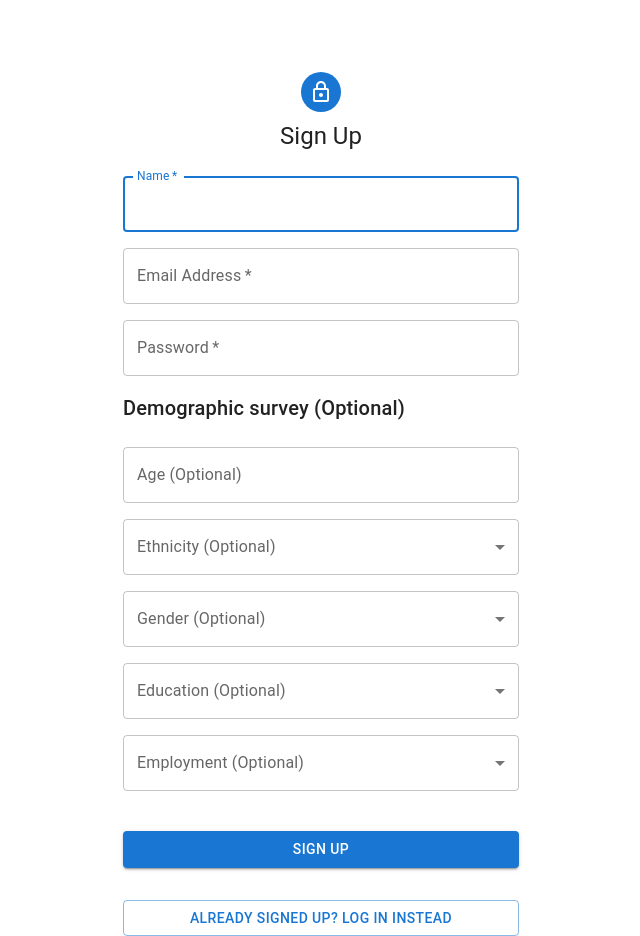
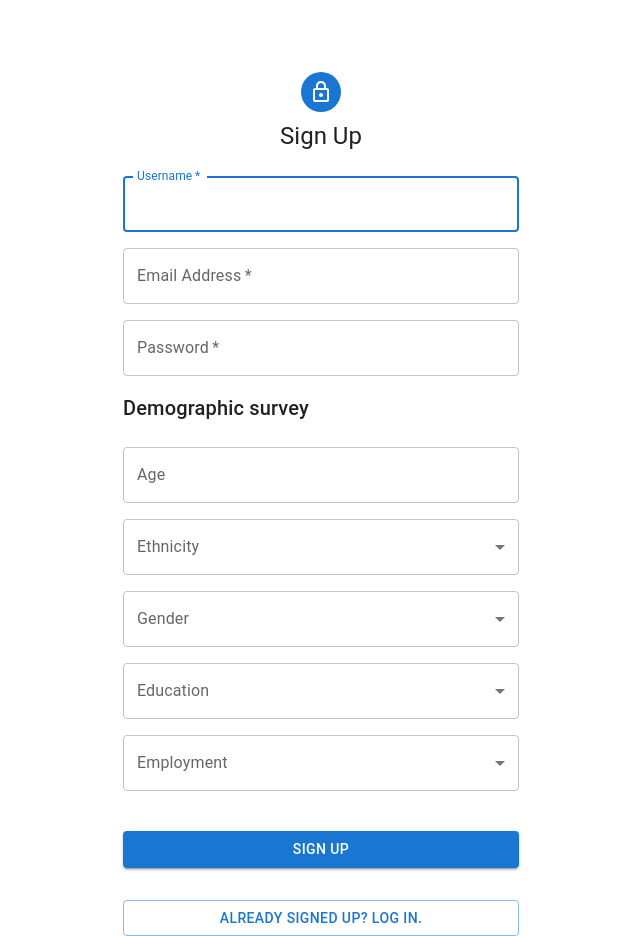
Before and after one commit to UOFT-DSI-SRI-ResponsibleLLM-Hackathon/Team_4, a Next.js app in the folder frontend/: page /signup in a window 1280 px wide. Shown: the whole page, without its empty margins (319-959 px from the left). Built offline with nearby package versions, Linux system fonts and the light colour scheme.

Commit message:
Connecting sign up + chat

```diff
--- a/frontend/package.json
+++ b/frontend/package.json
@@ -13,6 +13,7 @@
     "@emotion/styled": "^11.13.0",
     "@mui/icons-material": "^6.1.2",
     "@mui/material": "^6.1.2",
+    "axios": "^1.7.7",
     "next": "14.2.14",
     "react": "^18.3.1",
     "react-dom": "^18",
--- a/frontend/src/app/chatInterface/page.js
+++ b/frontend/src/app/chat/page.js
@@ -1,4 +1,4 @@
-'use client';
+"use client";
 import React, { useState } from 'react';
 import Box from '@mui/material/Box';
 import TextField from '@mui/material/TextField';
@@ -8,7 +8,7 @@ import Bar from './bar';
 import UserInput from './userInput';
 import AIOutput from './aiOutput';
 
-export default function ChatInterface() {
+export default function Chat() {
   const [input, setInput] = useState('');
   const [messages, setMessages] = useState([]);
 
--- a/frontend/src/app/signup/page.js
+++ b/frontend/src/app/signup/page.js
@@ -1,6 +1,6 @@
 "use client";
 
-import React, {useState} from "react";
+import React, { useState } from "react";
 import {
   TextField,
   Button,
@@ -16,12 +16,13 @@ import {
   FormControl,
 } from "@mui/material";
 import LockOutlinedIcon from "@mui/icons-material/LockOutlined";
-import { useRouter } from "next/navigation"; // Import useRouter
+import { useRouter } from "next/navigation";
+import axios from 'axios'; // Import axios
 
 const SignUpPage = () => {
   const router = useRouter();
   const [formData, setFormData] = useState({
-    name: "",
+    username: "",
     email: "",
     password: "",
     age: "",
@@ -31,8 +32,7 @@ const SignUpPage = () => {
     employment: "",
   });
 
-   // Handle changes in input fields
-   const handleChange = (event) => {
+  const handleChange = (event) => {
     const { name, value } = event.target;
     setFormData({ ...formData, [name]: value });
   };
@@ -40,6 +40,28 @@ const SignUpPage = () => {
   // Function to handle navigation to the login page
   const handleLoginRedirect = () => {
     router.push("/login"); // Navigate to the login page
+  };
+
+  // Function to handle form submission
+  const handleSubmit = async (event) => {
+    event.preventDefault();
+    try {
+      const response = await axios.post("http://localhost:5000/signup", {
+        username: formData.username,
+        password: formData.password,
+        age: formData.age,
+        ethnicity: formData.ethnicity,
+        gender: formData.gender,
+        education: formData.education,
+        employment: formData.employment,
+      });
+
+      // Assuming your Flask backend returns a message in the response
+      console.log(response.data.message);
+      router.push("/chat"); // Redirect after successful signup
+    } catch (error) {
+      console.error("Error during signup:", error.response?.data.message || error.message);
+    }
   };
 
   return (
@@ -59,18 +81,18 @@ const SignUpPage = () => {
         <Typography component="h1" variant="h5">
           Sign Up
         </Typography>
-        <Box component="form" noValidate sx={{ mt: 3 }}>
+        <Box component="form" noValidate sx={{ mt: 3 }} onSubmit={handleSubmit}>
           <Grid container spacing={2}>
             <Grid item xs={12}>
               <TextField
-                autoComplete="name"
-                name="name"
+                autoComplete="username"
+                name="username"
                 required
                 fullWidth
-                id="name"
-                label="Name"
+                id="username"
+                label="Username"
                 autoFocus
-                value={formData.name}
+                value={formData.username}
                 onChange={handleChange}
               />
             </Grid>
@@ -102,7 +124,7 @@ const SignUpPage = () => {
 
             <Grid item xs={12}>
               <Typography variant="h6" gutterBottom>
-                Demographic survey (Optional)
+                Demographic survey
               </Typography>
             </Grid>
 
@@ -110,7 +132,7 @@ const SignUpPage = () => {
               <TextField
                 fullWidth
                 name="age"
-                label="Age (Optional)"
+                label="Age"
                 type="number"
                 value={formData.age}
                 onChange={handleChange}
@@ -119,11 +141,11 @@ const SignUpPage = () => {
 
             <Grid item xs={12}>
               <FormControl fullWidth>
-                <InputLabel id="ethnicity-label">Ethnicity (Optional)</InputLabel>
+                <InputLabel id="ethnicity-label">Ethnicity</InputLabel>
                 <Select
                   labelId="ethnicity-label"
                   name="ethnicity"
-                  label="Ethnicity (Optional)"
+                  label="Ethnicity"
                   value={formData.ethnicity}
                   onChange={handleChange}
                 >
@@ -144,11 +166,11 @@ const SignUpPage = () => {
 
             <Grid item xs={12}>
               <FormControl fullWidth>
-                <InputLabel id="gender-label">Gender (Optional)</InputLabel>
+                <InputLabel id="gender-label">Gender</InputLabel>
                 <Select
                   labelId="gender-label"
                   name="gender"
-                  label="Gender (Optional)"
+                  label="Gender"
                   value={formData.gender}
                   onChange={handleChange}
                 >
@@ -167,11 +189,11 @@ const SignUpPage = () => {
 
             <Grid item xs={12}>
               <FormControl fullWidth>
-                <InputLabel id="education-label">Education (Optional)</InputLabel>
+                <InputLabel id="education-label">Education</InputLabel>
                 <Select
                   labelId="education-label"
                   name="education"
-                  label="Education (Optional)"
+                  label="Education"
                   value={formData.education}
                   onChange={handleChange}
                 >
@@ -188,11 +210,11 @@ const SignUpPage = () => {
 
             <Grid item xs={12}>
               <FormControl fullWidth>
-                <InputLabel id="employment-label">Employment (Optional)</InputLabel>
+                <InputLabel id="employment-label">Employment</InputLabel>
                 <Select
                   labelId="employment-label"
                   name="employment"
-                  label="Employment (Optional)"
+                  label="Employment"
                   value={formData.employment}
                   onChange={handleChange}
                 >
@@ -223,7 +245,7 @@ const SignUpPage = () => {
                 sx={{ mt: 2 }}
                 onClick={handleLoginRedirect}
               >
-                Already Signed Up? Log In instead
+                Already Signed Up? Log In.
               </Button>
             </Grid>
           </Grid>
```
Also changed, not shown: frontend/src/app/chat/aiOutput.js (renamed from frontend/src/app/chatInterface/aiOutput.js), frontend/src/app/chat/bar.js (renamed from frontend/src/app/chatInterface/bar.js), frontend/src/app/chat/userInput.js (renamed from frontend/src/app/chatInterface/userInput.js), 1 other file (tests, documents, lock files or other folders).
